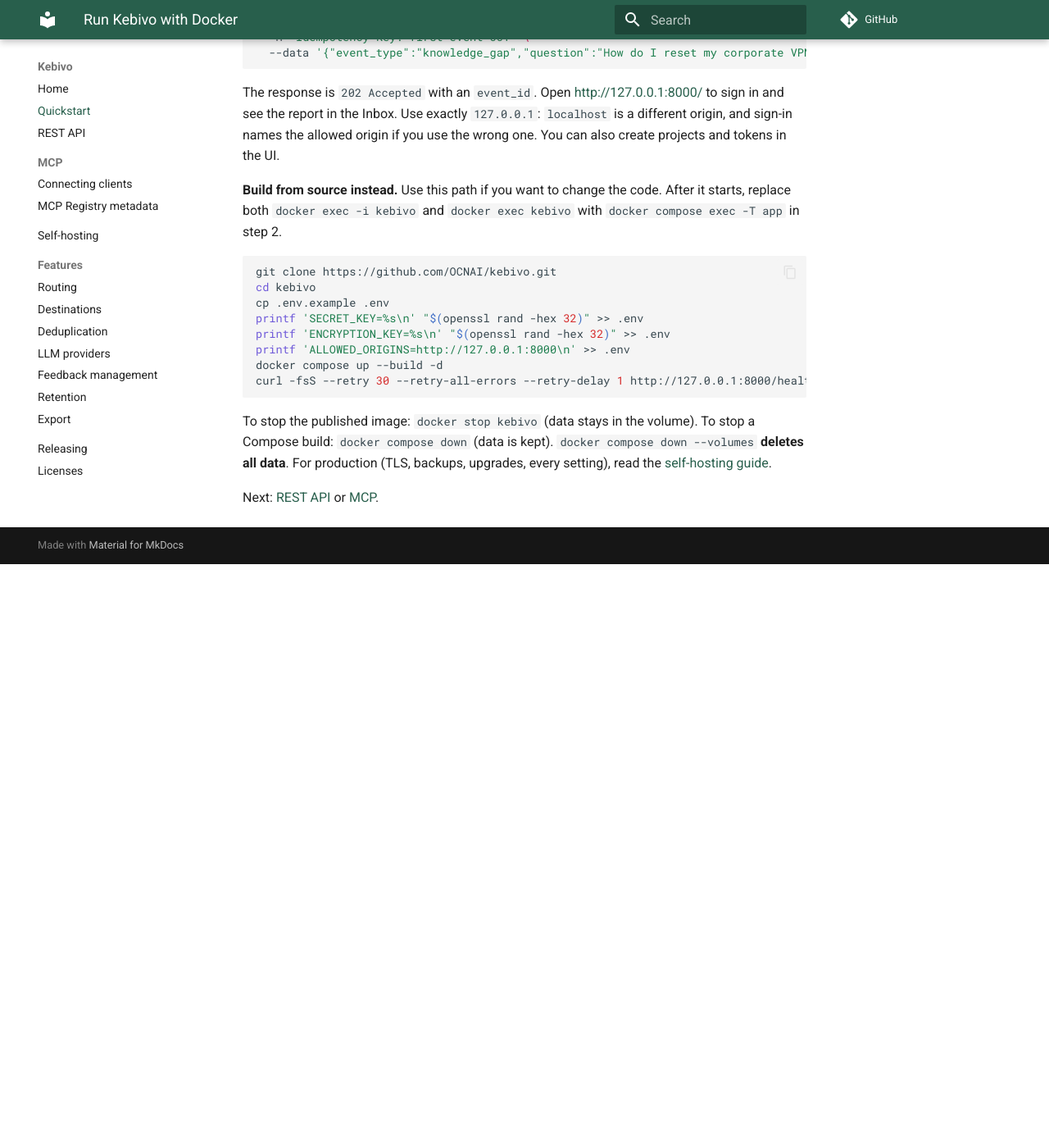
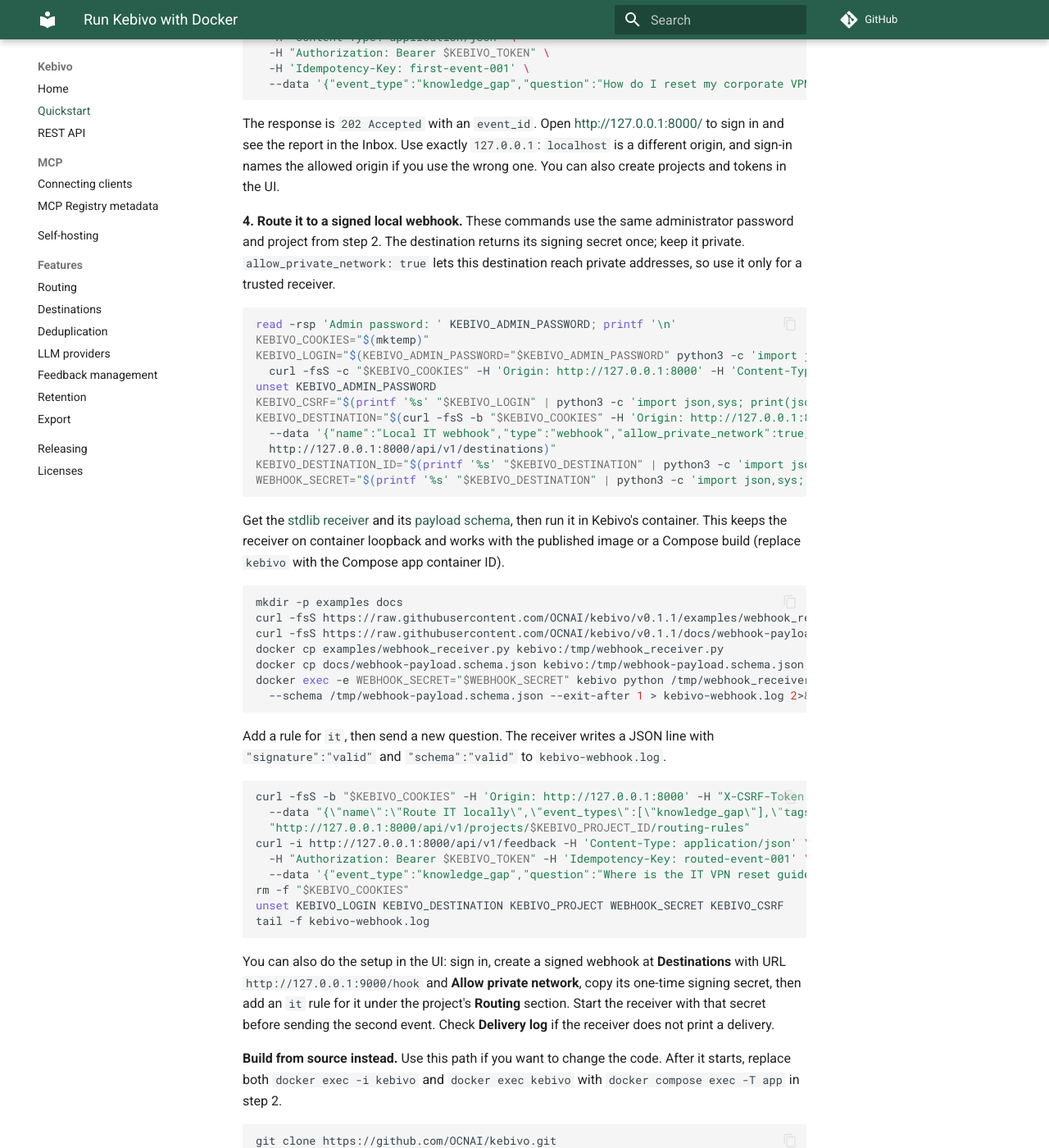
Before and after one commit to OCNAI/kebivo, an MkDocs documentation site: the page built from docs/quickstart.md, in a window 1280 px wide and 1400 px high, scrolled down 767 px. Shown: the whole window at 82% size. Built offline with MkDocs 1.6.1 and Material for MkDocs 9.7.7, drawn with Linux system fonts in a browser that asks for light colours; comment, search, counter and statistics services are not loaded; before the commit the page ends 1455 px from its top, so only the background shows below that; some of the changed text lies outside the part shown.

Commit message:
Document signed local webhook routing in quickstart
Signed-off-by: OCNAI <155850614+OCNAI@users.noreply.github.com>

````diff
--- a/docs/quickstart.md
+++ b/docs/quickstart.md
@@ -25,7 +25,9 @@
 read -rsp 'Admin password (12+ characters): ' KEBIVO_ADMIN_PASSWORD; printf '\n'
 printf '%s\n' "$KEBIVO_ADMIN_PASSWORD" | docker exec -i kebivo python -m kebivo.cli bootstrap --email admin@example.org --password-stdin
 unset KEBIVO_ADMIN_PASSWORD
-KEBIVO_TOKEN="$(docker exec kebivo python -m kebivo.cli project create --name 'Helpdesk bot' --json | python3 -c 'import json,sys; print(json.load(sys.stdin)["token"])')"
+KEBIVO_PROJECT="$(docker exec kebivo python -m kebivo.cli project create --name 'Helpdesk bot' --json)"
+KEBIVO_PROJECT_ID="$(printf '%s' "$KEBIVO_PROJECT" | python3 -c 'import json,sys; print(json.load(sys.stdin)["id"])')"
+KEBIVO_TOKEN="$(printf '%s' "$KEBIVO_PROJECT" | python3 -c 'import json,sys; print(json.load(sys.stdin)["token"])')"
 ```
 
 **3. Send your first event.**
@@ -39,6 +41,50 @@
 ```
 
 The response is `202 Accepted` with an `event_id`. Open <http://127.0.0.1:8000/> to sign in and see the report in the Inbox. Use exactly `127.0.0.1`: `localhost` is a different origin, and sign-in names the allowed origin if you use the wrong one. You can also create projects and tokens in the UI.
+
+**4. Route it to a signed local webhook.** These commands use the same administrator password and project from step 2. The destination returns its signing secret once; keep it private. `allow_private_network: true` lets this destination reach private addresses, so use it only for a trusted receiver.
+
+```sh
+read -rsp 'Admin password: ' KEBIVO_ADMIN_PASSWORD; printf '\n'
+KEBIVO_COOKIES="$(mktemp)"
+KEBIVO_LOGIN="$(KEBIVO_ADMIN_PASSWORD="$KEBIVO_ADMIN_PASSWORD" python3 -c 'import json,os; print(json.dumps({"email":"admin@example.org","password":os.environ["KEBIVO_ADMIN_PASSWORD"]}))' |
+  curl -fsS -c "$KEBIVO_COOKIES" -H 'Origin: http://127.0.0.1:8000' -H 'Content-Type: application/json' --data-binary @- http://127.0.0.1:8000/api/v1/auth/login)"
+unset KEBIVO_ADMIN_PASSWORD
+KEBIVO_CSRF="$(printf '%s' "$KEBIVO_LOGIN" | python3 -c 'import json,sys; print(json.load(sys.stdin)["csrf_token"])')"
+KEBIVO_DESTINATION="$(curl -fsS -b "$KEBIVO_COOKIES" -H 'Origin: http://127.0.0.1:8000' -H "X-CSRF-Token: $KEBIVO_CSRF" -H 'Content-Type: application/json' \
+  --data '{"name":"Local IT webhook","type":"webhook","allow_private_network":true,"config":{"url":"http://127.0.0.1:9000/hook","signing":true,"auth":{"type":"none"}}}' \
+  http://127.0.0.1:8000/api/v1/destinations)"
+KEBIVO_DESTINATION_ID="$(printf '%s' "$KEBIVO_DESTINATION" | python3 -c 'import json,sys; print(json.load(sys.stdin)["id"])')"
+WEBHOOK_SECRET="$(printf '%s' "$KEBIVO_DESTINATION" | python3 -c 'import json,sys; print(json.load(sys.stdin)["signing_secret"])')"
+```
+
+Get the [stdlib receiver](../examples/webhook_receiver.py) and its [payload schema](webhook-payload.schema.json), then run it in Kebivo's container. This keeps the receiver on container loopback and works with the published image or a Compose build (replace `kebivo` with the Compose app container ID).
+
+```sh
+mkdir -p examples docs
+curl -fsS https://raw.githubusercontent.com/OCNAI/kebivo/v0.1.1/examples/webhook_receiver.py -o examples/webhook_receiver.py
+curl -fsS https://raw.githubusercontent.com/OCNAI/kebivo/v0.1.1/docs/webhook-payload.schema.json -o docs/webhook-payload.schema.json
+docker cp examples/webhook_receiver.py kebivo:/tmp/webhook_receiver.py
+docker cp docs/webhook-payload.schema.json kebivo:/tmp/webhook-payload.schema.json
+docker exec -e WEBHOOK_SECRET="$WEBHOOK_SECRET" kebivo python /tmp/webhook_receiver.py \
+  --schema /tmp/webhook-payload.schema.json --exit-after 1 > kebivo-webhook.log 2>&1 &
+```
+
+Add a rule for `it`, then send a new question. The receiver writes a JSON line with `"signature":"valid"` and `"schema":"valid"` to `kebivo-webhook.log`.
+
+```sh
+curl -fsS -b "$KEBIVO_COOKIES" -H 'Origin: http://127.0.0.1:8000' -H "X-CSRF-Token: $KEBIVO_CSRF" -H 'Content-Type: application/json' \
+  --data "{\"name\":\"Route IT locally\",\"event_types\":[\"knowledge_gap\"],\"tags\":[\"it\"],\"match_mode\":\"any\",\"priority\":1,\"destination_ids\":[\"$KEBIVO_DESTINATION_ID\"],\"match_behavior\":\"stop\"}" \
+  "http://127.0.0.1:8000/api/v1/projects/$KEBIVO_PROJECT_ID/routing-rules"
+curl -i http://127.0.0.1:8000/api/v1/feedback -H 'Content-Type: application/json' \
+  -H "Authorization: Bearer $KEBIVO_TOKEN" -H 'Idempotency-Key: routed-event-001' \
+  --data '{"event_type":"knowledge_gap","question":"Where is the IT VPN reset guide?","tags":["it"]}'
+rm -f "$KEBIVO_COOKIES"
+unset KEBIVO_LOGIN KEBIVO_DESTINATION KEBIVO_PROJECT WEBHOOK_SECRET KEBIVO_CSRF
+tail -f kebivo-webhook.log
+```
+
+You can also do the setup in the UI: sign in, create a signed webhook at **Destinations** with URL `http://127.0.0.1:9000/hook` and **Allow private network**, copy its one-time signing secret, then add an `it` rule for it under the project's **Routing** section. Start the receiver with that secret before sending the second event. Check **Delivery log** if the receiver does not print a delivery.
 
 **Build from source instead.** Use this path if you want to change the code. After it starts, replace both `docker exec -i kebivo` and `docker exec kebivo` with `docker compose exec -T app` in step 2.
 
````
Also changed, not shown: README.md (+47 -1 lines), 1 other file.
